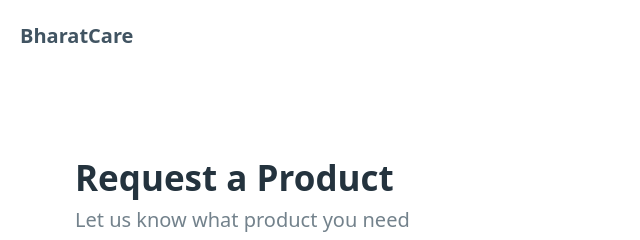
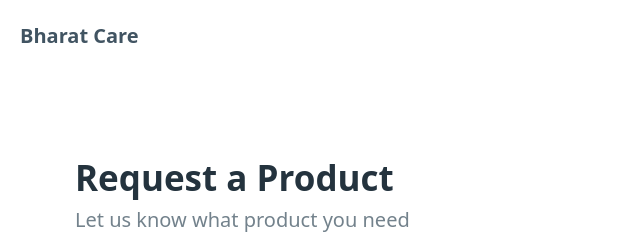
Before and after one commit to mridul-09/BharatCare, a plain HTML site: page templates/index.html in a window 1280 px wide. Shown: the top 240 px of the page, 0-640 px from the left. Drawn offline with nearby package versions, Linux system fonts and the light colour scheme.

Commit message:
Update index.html

```diff
--- a/templates/index.html
+++ b/templates/index.html
@@ -9,7 +9,7 @@
 <body>
     <nav class="container-fluid">
         <ul>
-            <li><strong>BharatCare</strong></li>
+            <li><strong>Bharat   Care</strong></li>
         </ul>
         <ul>
             <li><a href="/">Home</a></li>
```
